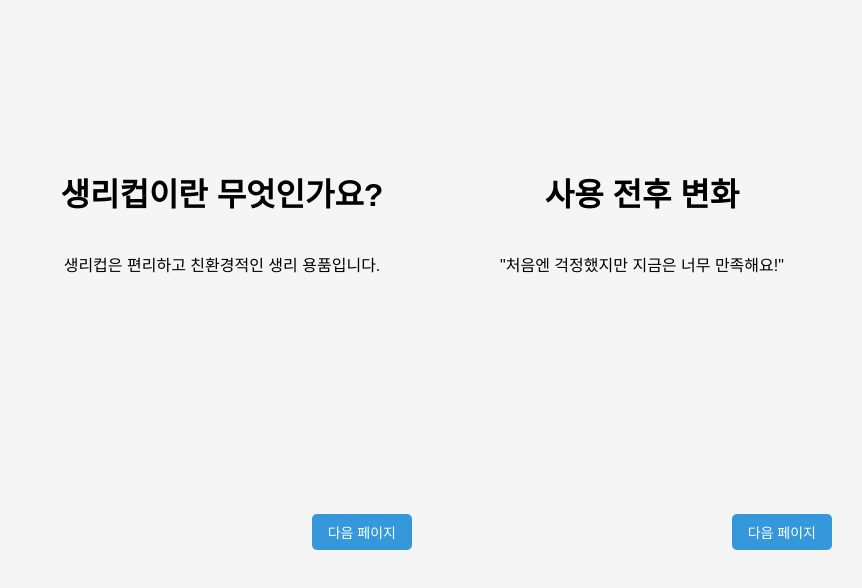
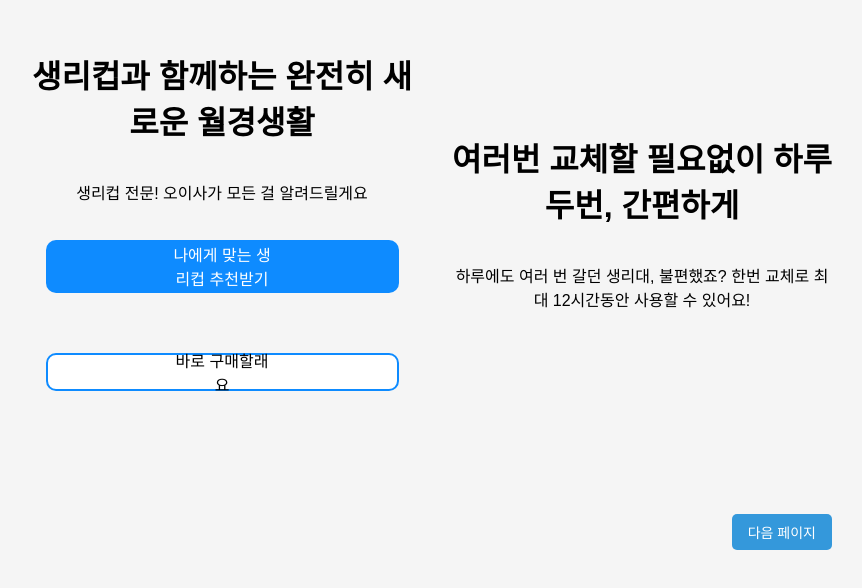
Before and after one commit to oiisadev/onbd-backend, a website: page index.html in a window 1280 px wide. Shown: the part 180-768 px from the top of the page, without its empty margins (418-1280 px from the left). Drawn offline with nearby package versions, Linux system fonts and the light colour scheme; no server answers.

Commit message:
Update index.html

```diff
--- a/index.html
+++ b/index.html
@@ -109,6 +109,61 @@
     .recommendation-button:hover {
       background-color: #2980b9;
     }
+
+        .button-container {
+  display: flex;
+  flex-direction: column;
+  align-items: center;
+  gap: 20px;
+}
+
+      /* 버튼 1 스타일 */
+      .btn--recommendation {
+        display: flex;
+        width: 353px;
+        height: 53px;
+        padding: 17px 124px;
+        justify-content: center;
+        align-items: center;
+        gap: 10px;
+        flex-shrink: 0;
+        border-radius: 10px;
+        background: var(--main1, #0E8BFF);
+        color: white;
+        border: none;
+        cursor: pointer;
+        font-size: 16px;
+      }
+
+      .btn--recommendation:hover {
+        background: #0C7CD4; /* 호버 시 색상 변경 */
+      }
+
+      /* 버튼 2 스타일 */
+      .btn--buy-now {
+        display: flex;
+        width: 353px;
+        height: 33px;
+        padding: 17px 124px;
+        justify-content: center;
+        align-items: center;
+        gap: 10px;
+        flex-shrink: 0;
+        border-radius: 10px;
+        background: #FFF;
+        color: #000;
+        border: 2px solid #0E8BFF;
+        cursor: pointer;
+        font-size: 16px;
+      }
+
+      .btn--buy-now:hover {
+        background: #F0F0F0; /* 호버 시 색상 변경 */
+      }
+
+
+
+
   </style>
 </head>
 
@@ -117,29 +172,40 @@
     <div class="swiper-wrapper">
       <!-- 첫 번째 화면: 생리컵 설명 -->
       <div class="swiper-slide onboarding-slide">
-        <h1>생리컵이란 무엇인가요?</h1>
-        <p>생리컵은 편리하고 친환경적인 생리 용품입니다.</p>
-        <button class="next-button" onclick="nextSlide()">다음 페이지</button>
+        <h1>생리컵과 함께하는 완전히 새로운 월경생활</h1>
+        <p>생리컵 전문! 오이사가 모든 걸 알려드릴게요</p>
+            <div class="button-container">
+              <!-- 버튼 1: 나에게 맞는 생리컵 추천받기 -->
+              <button class="btn--recommendation" onclick="goToSurveyPage()">나에게 맞는 생리컵 추천받기</button>
+
+              <!-- 버튼 2: 바로 구매할래요 -->
+              <button class="btn--buy-now" onclick="window.location.href='https://oiisa.com/'">바로 구매할래요</button>
+            </div>
       </div>
 
       <!-- 두 번째 화면: 고객 후기 -->
       <div class="swiper-slide onboarding-slide">
-        <h1>사용 전후 변화</h1>
-        <p>"처음엔 걱정했지만 지금은 너무 만족해요!"</p>
+        <h1>여러번 교체할 필요없이 하루 두번, 간편하게</h1>
+        <p>하루에도 여러 번 갈던 생리대, 불편했죠?
+한번 교체로 최대 12시간동안 사용할 수 있어요!</p>
         <button class="next-button" onclick="nextSlide()">다음 페이지</button>
       </div>
 
       <!-- 세 번째 화면: 고객 후기 -->
       <div class="swiper-slide onboarding-slide">
-        <h1>사용 전후 변화</h1>
-        <p>"처음엔 걱정했지만 지금은 너무 만족해요!"</p>
+        <h1>더욱 쉬워진 사용법
+              아무것도 몰라도 괜찮아요</h1>
+        <p>어려우시다고요? 걱정마세요!
+            1:1 맞춤 상담으로 친절하게 설명드릴게요</p>
         <button class="next-button" onclick="nextSlide()">다음 페이지</button>
       </div>
 
       <!-- 네 번째 화면: 고객 후기 -->
       <div class="swiper-slide onboarding-slide">
-        <h1>사용 전후 변화</h1>
-        <p>"처음엔 걱정했지만 지금은 너무 만족해요!"</p>
+        <h1>매달 구매?
+            2년에 한번이면 충분해요</h1>
+        <p>100% 의료용 실리콘으로 만들어진 다회용 월경용품.
+          내 몸에도 환경에도 좋아요!</p>
         <button class="next-button" onclick="nextSlide()">다음 페이지</button>
       </div>
 
```
